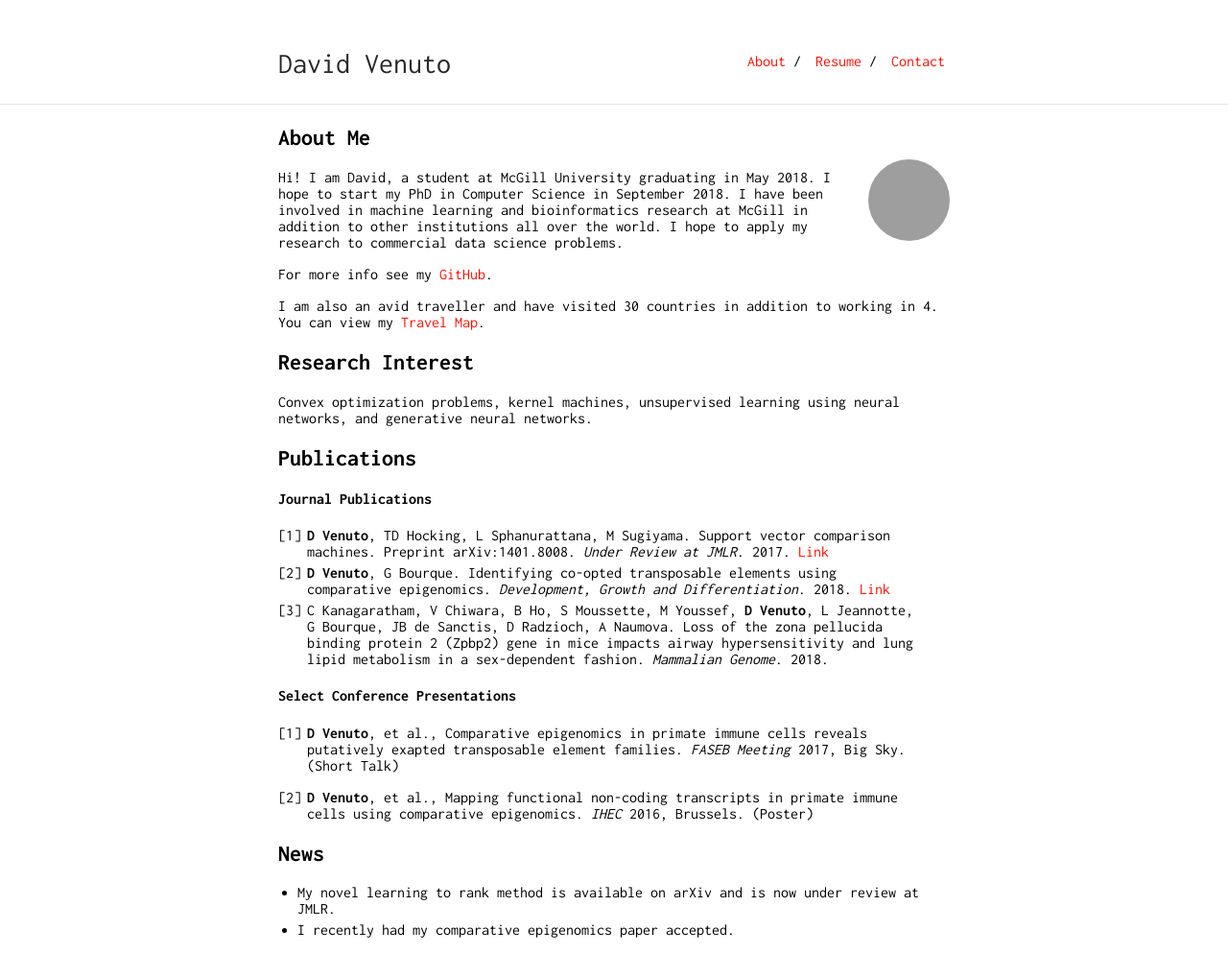
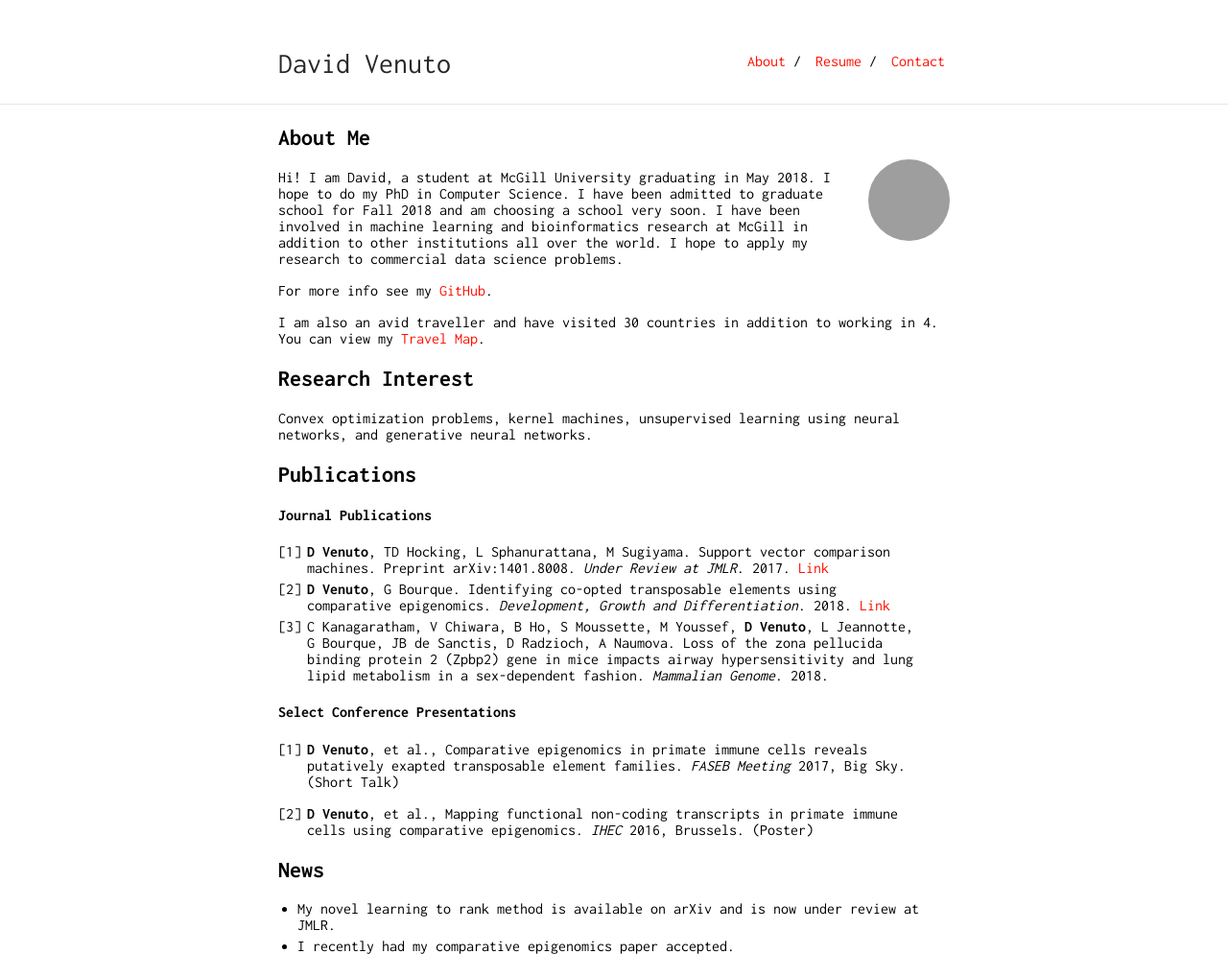
Before and after one commit to dvVenuto/dvvenuto.github.io, a Jekyll site: the page built from index.md, in a window 1280 px wide. Shown: the whole page at 96% size. Built offline with Jekyll 4.4.1, drawn with Linux system fonts in a browser that asks for light colours; our own code applies the rules of GitHub Pages for plain Markdown files; grey boxes are pictures that could not be loaded.

Commit message:
Update index.md

```diff
--- a/index.md
+++ b/index.md
@@ -6,7 +6,7 @@ layout: default
 
 <img class="profile-picture" src="pic.jpg">
 
-Hi! I am David, a student at McGill University graduating in May 2018.  I hope to start my PhD in Computer Science in September 2018.  I have been involved in machine learning and bioinformatics research at McGill in addition to other institutions all over the world.  I hope to apply my research to commercial data science problems.
+Hi! I am David, a student at McGill University graduating in May 2018.  I hope to do my PhD in Computer Science.  I have been admitted to graduate school for Fall 2018 and am choosing a school very soon.  I have been involved in machine learning and bioinformatics research at McGill in addition to other institutions all over the world.  I hope to apply my research to commercial data science problems.
 
 For more info see my [GitHub](https://github.com/dvVenuto).
 
```
